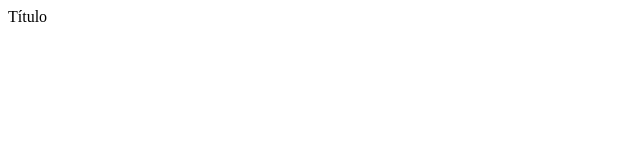
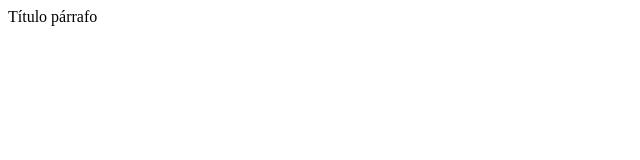
Before and after one commit to eniun/conflictos, a plain HTML site: page index.html in a window 1280 px wide. Shown: the full height of the page, 0-640 px from the left. Drawn offline with Linux system fonts and the light colour scheme.

Commit message:
Incluido párrafo

```diff
--- a/index.html
+++ b/index.html
@@ -8,5 +8,6 @@
 </head>
 <body>
     Título
+    párrafo
 </body>
 </html>
```
